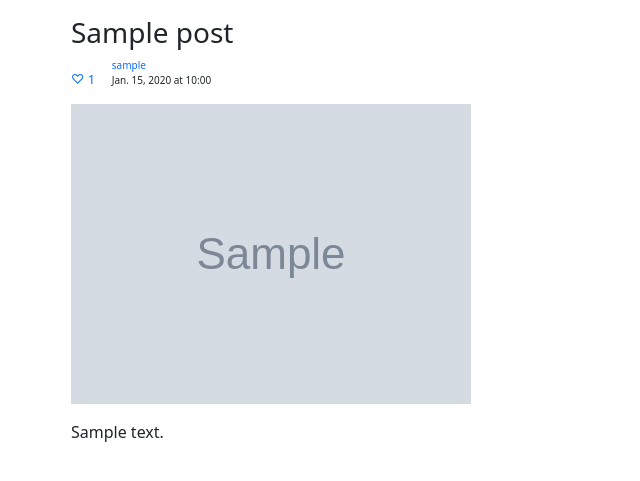
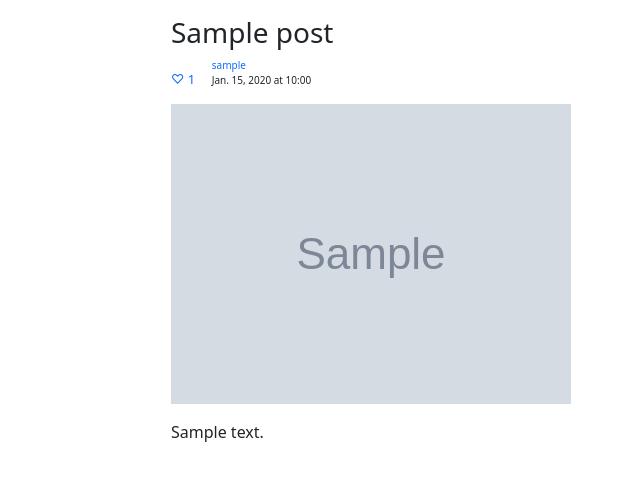
Before and after one commit to ruslanways/BlogPost, a Django app: page /posts/1/ in a window 1280 px wide. Shown: the part 56-537 px from the top of the page, without its empty margins (131-771 px from the left). Run offline with Django 4.2, Linux system fonts and the light colour scheme; tables that the repository leaves empty hold one stand-in row (values such as "Sample post"); grey boxes marked "Sample" are stand-in pictures.

Commit message:
post_detail.html corrected max-width

```diff
--- a/blogpost-project/diary/templates/diary/post_detail.html
+++ b/blogpost-project/diary/templates/diary/post_detail.html
@@ -4,7 +4,7 @@
 
 {% block content %}
 
-<div style="max-width: 900px;" class="container">
+<div style="max-width: 700px;" class="container">
 
 <div style="display: flex; justify-content: space-between;">
     <div>
@@ -41,7 +41,7 @@
 
 {% if object.image %}
 <a href="{{ object.image.url }}">
-<img src="{{ object.image.url }}" alt="{{ object.title }} image"  class="img-fluid">
+<img src="{{ object.image.url }}" alt="{{ object.title }} image" class="img-fluid">
 </a>
 {% endif %}
 
```
